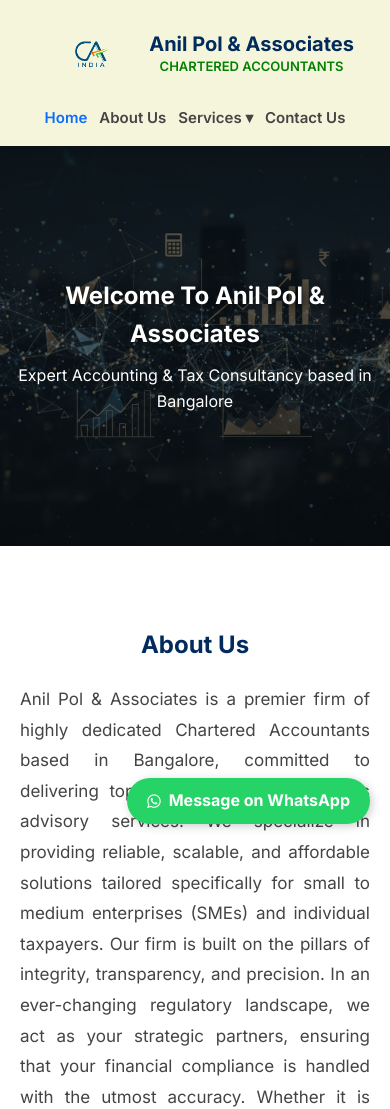
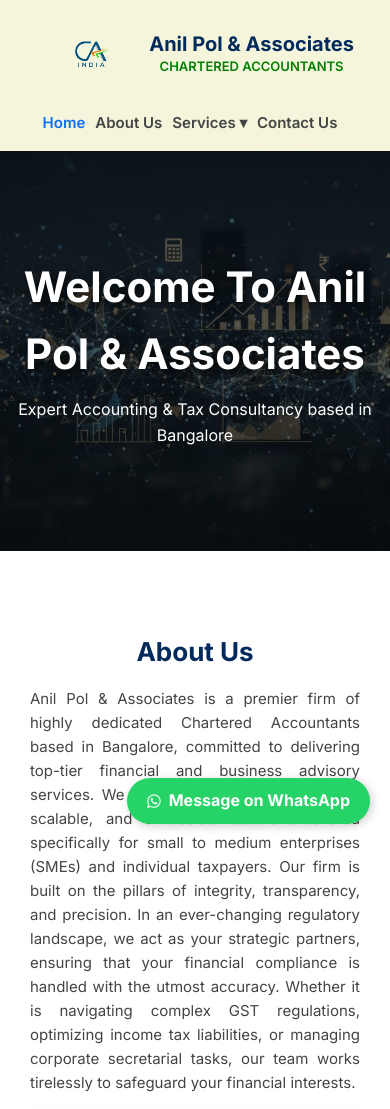
Before and after one commit to Bhima-kadam/CA, a plain HTML site: page index.html in a window 390 px wide. Shown: the top 1109 px of the page. Drawn offline with Linux system fonts and the light colour scheme.

Commit message:
Update style.css

```diff
--- a/style.css
+++ b/style.css
@@ -329,9 +329,9 @@
     align-items: center;
     gap: 8px;
 }
-/* --- FINAL RESPONSIVE FIX --- */
-/* --- FINAL RESPONSIVE FIX --- */
+/* --- UNIVERSAL MOBILE RESPONSIVE FIX --- */
 @media (max-width: 768px) {
+    /* 1. Header & Navigation Fixes */
     .main-header {
         height: auto !important;
         padding: 15px 0 !important;
@@ -339,7 +339,7 @@
 
     .header-container {
         flex-direction: column !important;
-        gap: 10px !important;
+        gap: 15px !important;
     }
 
     .logo-text {
@@ -347,41 +347,51 @@
         text-align: center;
     }
 
-    .nav-box {
-        margin-right: 0 !important;
-        width: 100%;
-    }
-
     .nav-links {
         justify-content: center !important;
-        gap: 12px !important;
+        gap: 10px !important;
         flex-wrap: wrap;
     }
 
-    .hero-section h2 {
-        font-size: 24px !important;
+    /* 2. Content & Image Stacking (Applies to ALL pages) */
+    .about-flex, .contact-flex-wrapper {
+        flex-direction: column !important; /* This stops the "squeezed" look */
+        gap: 25px !important;
     }
 
-    /* --- FIX FOR CONTENT & PHOTO STACKING --- */
-    .about-flex, .contact-flex-wrapper {
-        flex-direction: column !important; /* Forces vertical stack */
-        gap: 30px !important;
-    }
-
-    .about-image, .about-text-container {
-        width: 100% !important; /* Ensures text uses full screen width */
+    .about-text-container, .about-image {
+        width: 100% !important; /* Text and photo now take full width */
         flex: none !important;
     }
 
+    /* 3. Image Styling for Mobile */
     .about-image img {
         width: 100% !important;
-        max-width: 400px; /* Prevents image from being too huge on tablets */
+        height: auto !important;
+        max-height: 350px;
+        object-fit: cover;
+        border-radius: 8px;
         display: block;
-        margin: 0 auto; /* Centers the photo */
+        margin: 0 auto;
     }
 
+    /* 4. Text & Heading Adjustments */
     .about-text-container h2 {
-        text-align: center !important; /* Looks better on mobile */
-        font-size: 24px !important;
+        font-size: 26px !important; /* Smaller headings for mobile screens */
+        text-align: center !important;
+        margin-bottom: 15px;
+    }
+
+    .about-text-container p {
+        text-align: justify;
+        font-size: 15px !important;
+        line-height: 1.6;
+        padding: 0 10px; /* Prevents text from touching screen edges */
+    }
+
+    /* 5. Contact Map Fix */
+    .contact-map-box {
+        width: 100% !important;
+        height: 250px !important;
     }
 }
```
